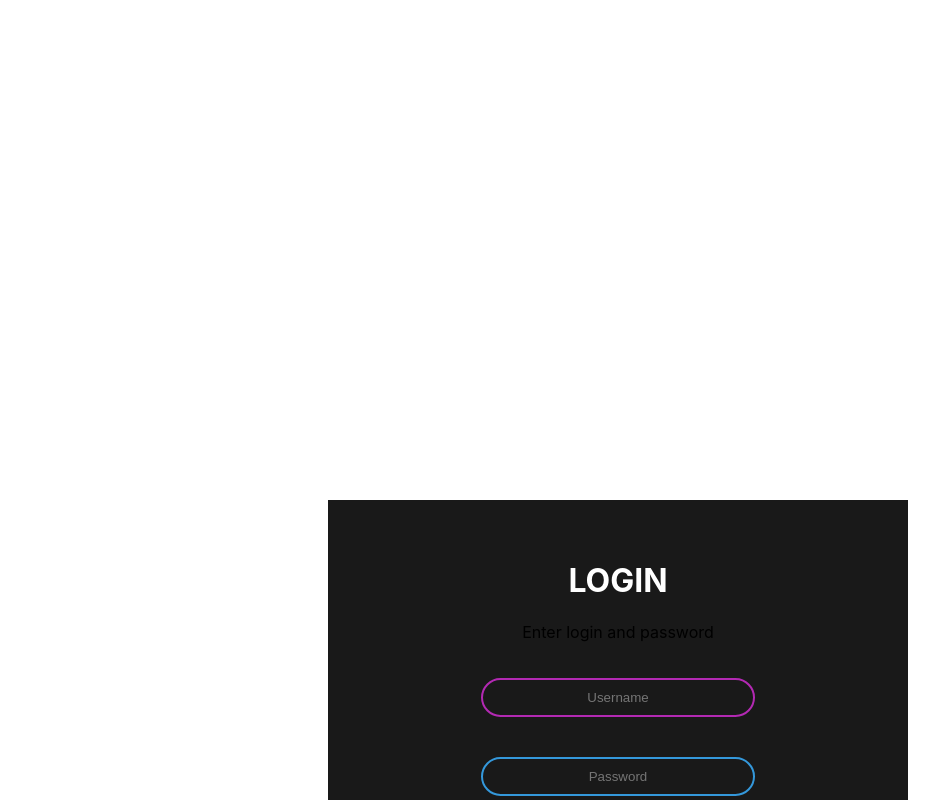
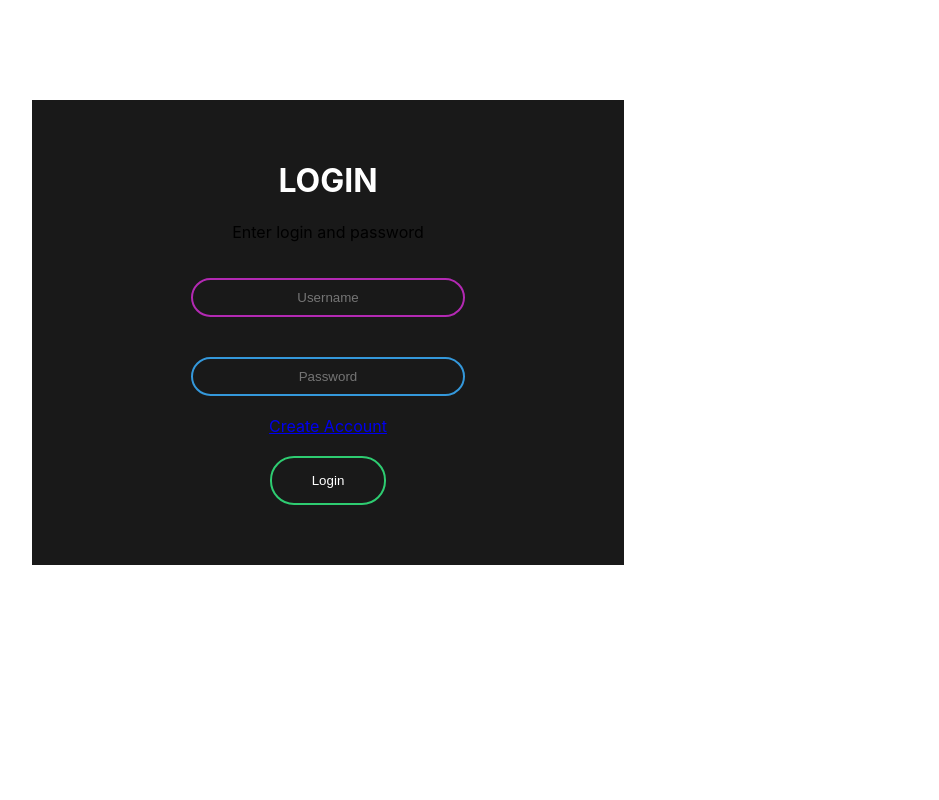
Before and after one commit to mpapamichalis/link-it, a React (Create React App) app in the folder client/: page / in a window 1280 px wide. Shown: the top 800 px of the page, without its empty margins (312-1251 px from the left). Built offline with nearby package versions, Linux system fonts and the light colour scheme.

Commit message:
updated routing and fixed styling

```diff
--- a/client/src/components/CardLogin/index.js
+++ b/client/src/components/CardLogin/index.js
@@ -1,4 +1,5 @@
 import React from "react";
+import SignUp from "../CardSignup"
 import "./style.css";
 
 function CardLogin() {
@@ -13,8 +14,8 @@ function CardLogin() {
               <input type="text" name="" placeholder="Username"></input>
               <input type="password" name="" placeholder="Password"></input>
               <div className="row2">
-                <a className="forgot text-muted" href="#">
-                  Forgot Password
+                <a className="forgot text-muted" path={SignUp} href="../signup">
+                  Create Account
                 </a>
                 <input type="submit" name="" value="Login" href="#"></input>
               </div>
--- a/client/src/components/CardLogin/style.css
+++ b/client/src/components/CardLogin/style.css
@@ -1,13 +1,13 @@
 .box{
-    width: 500px;
-    padding: 40px;
-    position: absolute;
-    top: 50%;
-    left: 50%;
+    width: 40%!important;
+    padding: 40px!important;
     background: #191919;
     text-align: center;
-    transition: .25s;
-    margin-top: 100px;
+    transition: .25s!important;
+    margin-top: 100px!important;
+    margin-left: auto!important;
+    margin-right: auto!important;
+
 }
 
 .box input[type="text"]{
--- a/client/src/components/CardSignup/index.js
+++ b/client/src/components/CardSignup/index.js
@@ -17,7 +17,7 @@ function CardSigup() {
               <input type="password" name="" placeholder="Password"></input>
               <div className="row2">
                 <input type="submit" name="" value="Signup" href="#"></input>
-                <a className="already text-muted" href="#">
+                <a className="already text-muted" href="/">
                   Already a user?
                 </a>
               </div>
--- a/client/src/components/CardSignup/style.css
+++ b/client/src/components/CardSignup/style.css
@@ -1,13 +1,12 @@
 .box{
-    width: 500px;
-    padding: 40px;
-    position: absolute;
-    top: 50%;
-    left: 50%;
+    width: 40%!important;
+    padding: 40px!important;
     background: #191919;
     text-align: center;
-    transition: .25s;
-    margin-top: 100px;
+    transition: .25s!important;
+    margin-top: 100px!important;
+    margin-left: auto!important;
+    margin-right: auto!important;
 }
 
 .box input[type="text"]{
```
Also changed, not shown: 1 other file (tests, documents, lock files or other folders).
